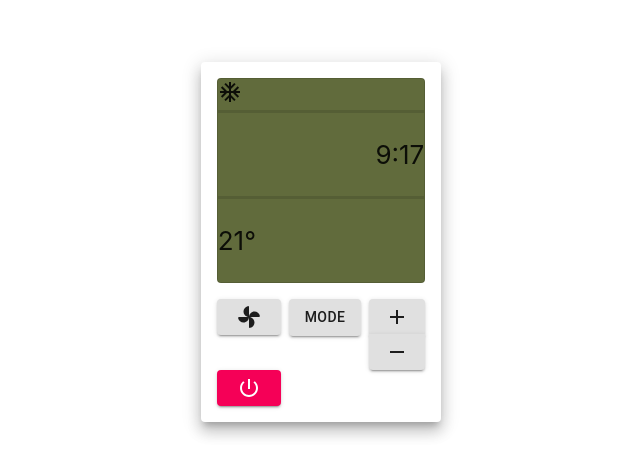
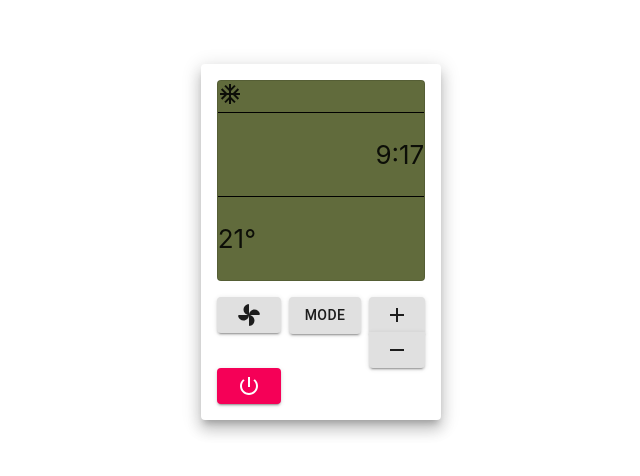
Before and after one commit to omri2861/AcRemoteFE, a React (Create React App) app: page / in a window 1280 px wide. Shown: the part 158-634 px from the top of the page, without its empty margins (319-959 px from the left). Built offline with nearby package versions, Linux system fonts and the light colour scheme.

Commit message:
Improved the screen's dividers

```diff
--- a/src/components/Screen.jsx
+++ b/src/components/Screen.jsx
@@ -11,7 +11,9 @@ const useStyles = makeStyles((theme) => ({
         backgroundColor: "#616b3c",
     },
     test: {
-        height: "3px",
+        height: "1px",
+        color: "black",
+        backgroundColor: "black",
     },
 }));
 
```
